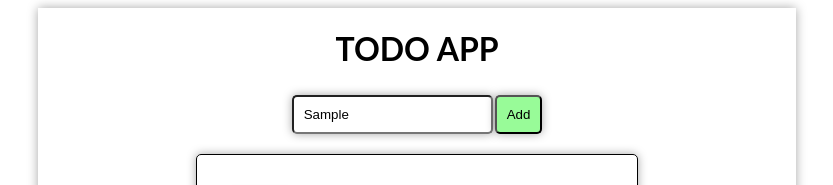
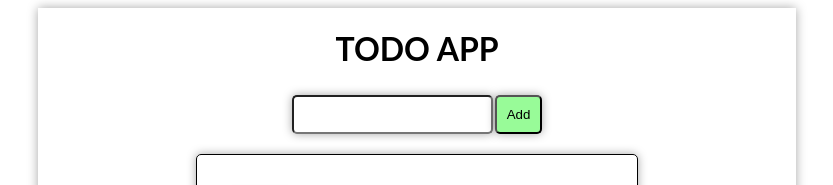
Before and after one commit to mohandand/TODO_APP, a React (Create React App) app: page / in a window 1280 px wide. Both pictures are taken after typing "Sample" into the empty fields and a click on the button "Add". Shown: the top 185 px of the page, without its empty margins (223-1056 px from the left). Built offline with nearby package versions, Linux system fonts and the light colour scheme.

Commit message:
1 file modified

```diff
--- a/Components/todo.js
+++ b/Components/todo.js
@@ -4,6 +4,7 @@ import './todo.css';
 export default function TODO() {
   const [task, setTask] = useState('');
   const [taskList, setTaskList] = useState([]);
+  const [invalue, setValue] = useState('');
 
   function updateTask(e) {
     e.preventDefault();
@@ -24,16 +25,20 @@ export default function TODO() {
     setTaskList(array);
   }
 
-  function editTask() {}
+  function editTask(e) {
+    e.preventDefault();
+    let { id } = e.target;
+    setValue(e.target.value);
+  }
 
   let listOfTasks = taskList.map((element, index) => {
     return (
       <div key={index} className="tasks">
-        <span>{element}</span>
+        <span id="index">{element}</span>
         <button className="item" id="index" onClick={deleteTask}>
           Delete
         </button>
-        <button className="item" id="index" onClick={editTask}>
+        <button value={element} className="item" id="index" onClick={editTask}>
           Edit
         </button>
       </div>
@@ -44,7 +49,7 @@ export default function TODO() {
     <div className="container">
       <h1>TODO APP</h1>
       <div className="inputContainer">
-        <input type="text" id="input" onChange={updateTask} />
+        <input type="text" id="input" onChange={updateTask} value={invalue} />
         <button id="Add" onClick={getTasks}>
           Add
         </button>
```
